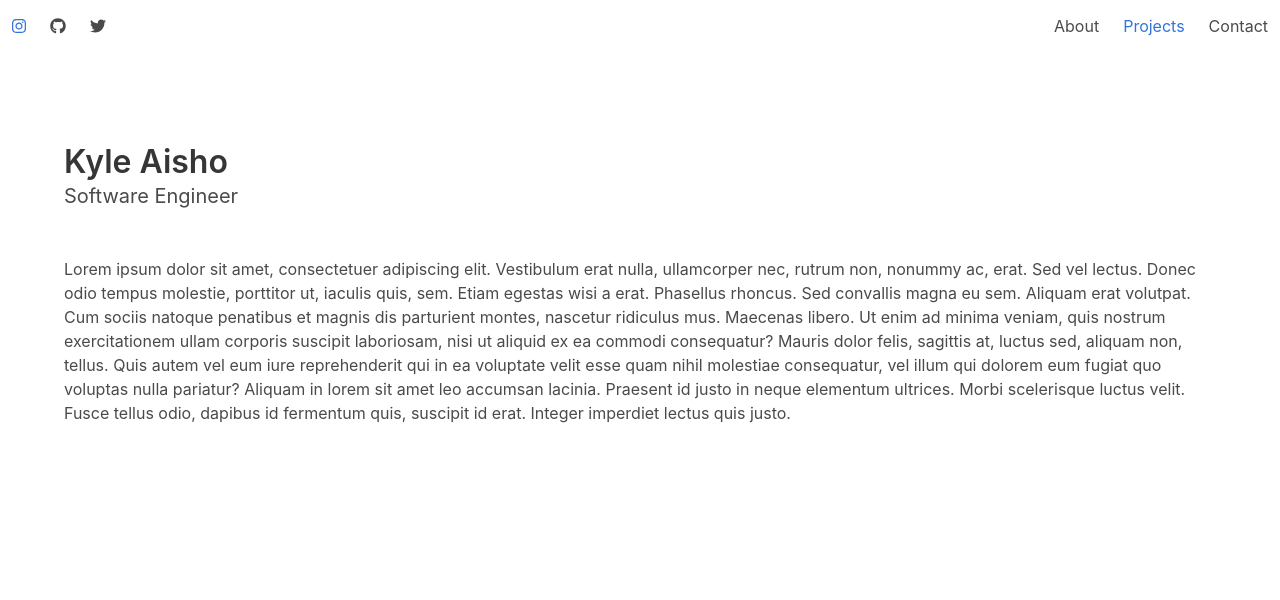
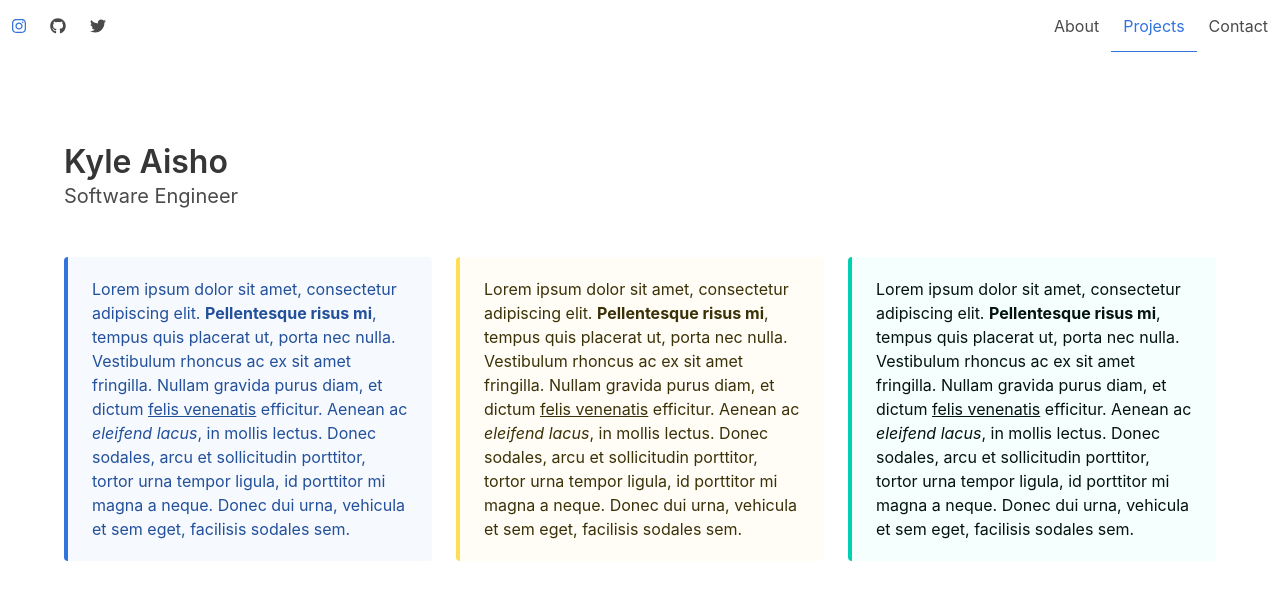
Before and after one commit to kyleaisho/kyleaisho.github.io, a plain HTML site: page index.html in a window 1280 px wide. Both pictures are taken after a click on the link "Projects". Drawn offline with nearby package versions, Linux system fonts and the light colour scheme.

Commit message:
Added transition between sections

```diff
--- a/index.html
+++ b/index.html
@@ -12,6 +12,7 @@
   <title></title>
   <meta name="description" content="">
   <meta name="viewport" content="width=device-width, initial-scale=1">
+  <script type="text/javascript" src="index.js"></script>
   <link rel="stylesheet" href="./style.css">
   <link rel="stylesheet" href="./fade.css">
   <link rel="stylesheet" href="https://cdnjs.cloudflare.com/ajax/libs/bulma/0.7.1/css/bulma.min.css">
@@ -35,9 +36,9 @@
           </a>
         </div>
         <div style="display:flex;margin-left:auto" class="navbar-end">
-          <a href="#" class="navbar-item">About</a>
-          <a href="#" class="navbar-item">Projects</a>
-          <a href="#" class="navbar-item">Contact</a>
+          <a class="navbar-item" onclick="navbarItemClick(this)">About</a>
+          <a href="#" class="navbar-item" onclick="navbarItemClick(this)">Projects</a>
+          <a href="#" class="navbar-item" onclick="navbarItemClick(this)">Contact</a>
         </div>
       </div>
     </nav>
@@ -47,13 +48,13 @@
       <h1 class="title animate fadeInDown delay duration">
         Kyle Aisho
       </h1>
-      <p class="subtitle animate fadeInDown delay2 duration2">
+      <p class="subtitle animate fadeInDown delay duration2">
         Software Engineer
       </p>
     </div>
   </section>
-  <div class="container">
-    <div class="content animate fadeInUp delay2 duration2">
+  <div class="container hidden" id="about">
+    <div class="content animate fadeInUp delay duration2">
       <p>
         Lorem ipsum dolor sit amet, consectetuer adipiscing elit. Vestibulum erat nulla, ullamcorper nec, rutrum non, nonummy ac,
         erat. Sed vel lectus. Donec odio tempus molestie, porttitor ut, iaculis quis, sem. Etiam egestas wisi a erat. Phasellus
@@ -64,7 +65,52 @@
         vel illum qui dolorem eum fugiat quo voluptas nulla pariatur? Aliquam in lorem sit amet leo accumsan lacinia. Praesent
         id justo in neque elementum ultrices. Morbi scelerisque luctus velit. Fusce tellus odio, dapibus id fermentum quis,
         suscipit id erat. Integer imperdiet lectus quis justo.
+
       </p>
+    </div>
+  </div>
+
+  <div class="container hidden animate fadeInUp delay duration2" id="projects">
+    <div class="content">
+      <div class="columns">
+        <div class="column">
+          <article class="message is-link">
+            <div class="message-body">
+              Lorem ipsum dolor sit amet, consectetur adipiscing elit.
+              <strong>Pellentesque risus mi</strong>, tempus quis placerat ut, porta nec nulla. Vestibulum rhoncus ac ex sit amet
+              fringilla. Nullam gravida purus diam, et dictum
+              <a>felis venenatis</a> efficitur. Aenean ac
+              <em>eleifend lacus</em>, in mollis lectus. Donec sodales, arcu et sollicitudin porttitor, tortor urna tempor ligula,
+              id porttitor mi magna a neque. Donec dui urna, vehicula et sem eget, facilisis sodales sem.
+            </div>
+          </article>
+        </div>
+        <div class="column">
+            <article class="message is-warning">
+              <div class="message-body">
+                Lorem ipsum dolor sit amet, consectetur adipiscing elit.
+                <strong>Pellentesque risus mi</strong>, tempus quis placerat ut, porta nec nulla. Vestibulum rhoncus ac ex sit amet
+                fringilla. Nullam gravida purus diam, et dictum
+                <a>felis venenatis</a> efficitur. Aenean ac
+                <em>eleifend lacus</em>, in mollis lectus. Donec sodales, arcu et sollicitudin porttitor, tortor urna tempor ligula,
+                id porttitor mi magna a neque. Donec dui urna, vehicula et sem eget, facilisis sodales sem.
+              </div>
+            </article>
+          </div>
+          <div class="column">
+              <article class="message is-primary">
+                <div class="message-body">
+                  Lorem ipsum dolor sit amet, consectetur adipiscing elit.
+                  <strong>Pellentesque risus mi</strong>, tempus quis placerat ut, porta nec nulla. Vestibulum rhoncus ac ex sit amet
+                  fringilla. Nullam gravida purus diam, et dictum
+                  <a>felis venenatis</a> efficitur. Aenean ac
+                  <em>eleifend lacus</em>, in mollis lectus. Donec sodales, arcu et sollicitudin porttitor, tortor urna tempor ligula,
+                  id porttitor mi magna a neque. Donec dui urna, vehicula et sem eget, facilisis sodales sem.
+                </div>
+              </article>
+            </div>
+      </div>
+
     </div>
   </div>
 </body>
--- /dev/null
+++ b/index.js
@@ -0,0 +1,45 @@
+const SELECTED = 'selected';
+const HIDDEN = 'hidden';
+const Sections = [
+  '#about',
+  '#projects',
+  '#contact',
+];
+
+function getElementByInnerText(text) {
+  return document.querySelector(`#${text.toLowerCase()}`);
+}
+
+function updateSections(selectedSection) {
+  // Get all non-selected sections
+  const sectionsExceptCurr = Array.from(document.querySelectorAll(Sections.join(', ')))
+                                  .filter(item => !selectedSection || item !==selectedSection);
+  sectionsExceptCurr.forEach(section => {
+    section.classList.add(HIDDEN);
+  });
+
+  if (selectedSection) {
+    selectedSection.classList.remove(HIDDEN);
+  }
+}
+
+function unselectNavigationItems(currentElem) {
+  // Get the other buttons
+  const items = Array.from(document.querySelectorAll(".navbar .navbar-item"))
+                      .filter(item => !currentElem || item !== currentElem);
+
+  // select the current item
+  if (currentElem) {
+    currentElem.classList.add(SELECTED);
+  }
+
+  // Make sure none of the other items are selected
+  items.forEach(item => item.classList.remove(SELECTED));
+}
+
+function navbarItemClick(e) {
+  const unselected = !e.classList.contains(SELECTED);
+
+  unselectNavigationItems(unselected ? e: null);
+  updateSections(unselected ? getElementByInnerText(e.innerText) : null);
+}
--- a/style.css
+++ b/style.css
@@ -0,0 +1,8 @@
+.navbar-item.selected {
+  border-bottom: 1px solid #3273dc;
+  color: #3273dc;
+}
+
+.hidden {
+  display: none;
+}
```
